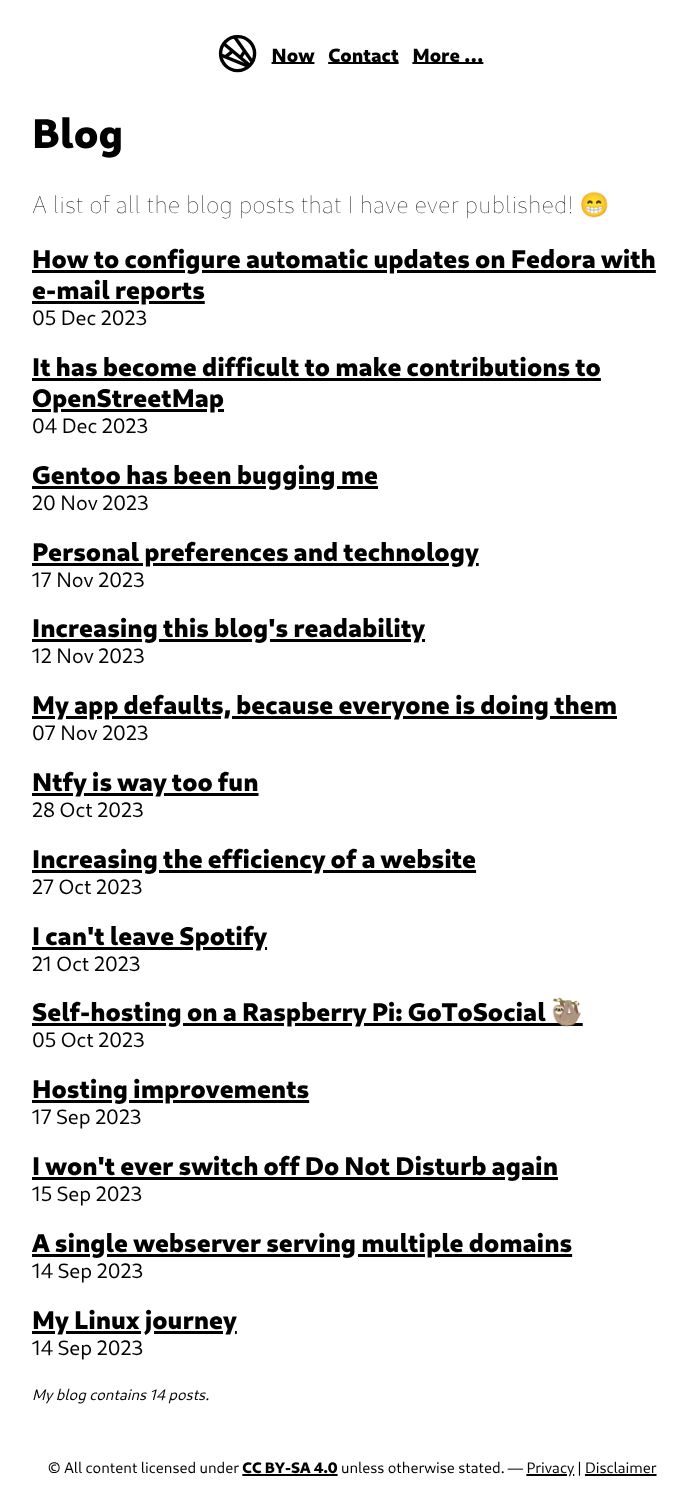
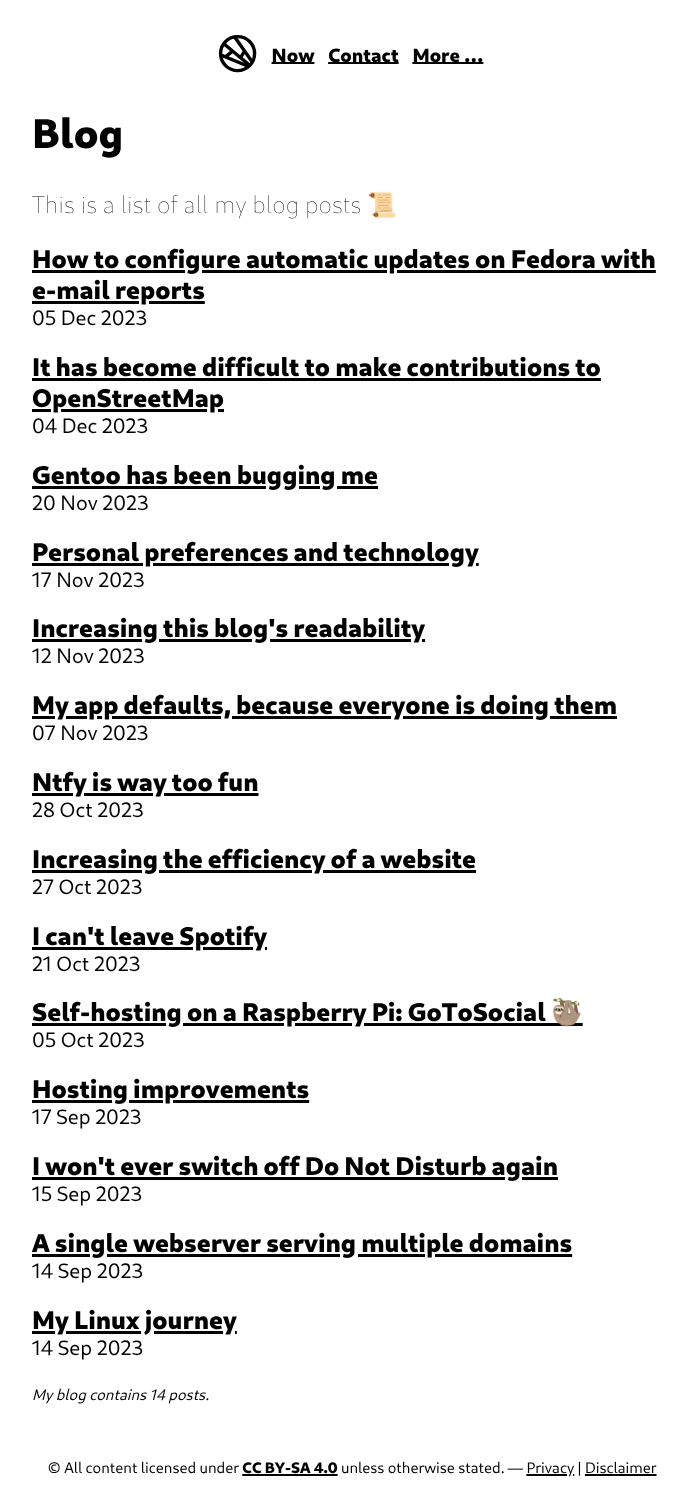
Before and after one commit to konstantintutsch/Website, a Jekyll site: the page built from blog/index.html, in a window 1280 px wide. Shown: the whole page, without its empty margins (288-975 px from the left). Built offline with Jekyll 4.4.1, drawn with Linux system fonts in a browser that asks for light colours.

Commit message:
Improve Blog description

```diff
--- a/blog/index.html
+++ b/blog/index.html
@@ -6,7 +6,7 @@ description: All blog posts by Konstantin Tutsch can be found on this page.
 
 {% include heading.html level=2 text=page.title %}
 
-<p class="description">A list of all the blog posts that I have ever published! 😁</p>
+<p class="description">This is a list of all my blog posts 📜</p>
 
 {% assign counter = 0 %}
 {% for post in site.posts %}
```
